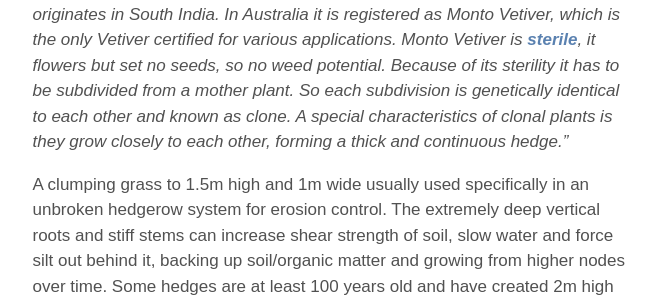
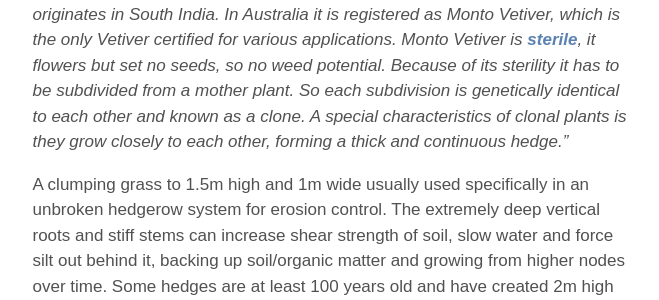
Before and after one commit to Tr33mo/tr33mo.github.io, a Jekyll site: the page built from why.md, in a window 1280 px wide and 900 px high, scrolled down 641 px. Shown: the part 230-530 px from the top of the window, without its empty margins (310-969 px from the left). Built offline with Jekyll 4.4.1, drawn with Linux system fonts in a browser that asks for light colours.

Commit message:
Update why.md

```diff
--- a/why.md
+++ b/why.md
@@ -15,7 +15,7 @@
 
 A quote from Dr. Paul Truong:
 
-*"Vetiver's full botanical name is Chrysopogon zizanioides Roberty L. Vetiver originates in South India. In Australia it is registered as Monto Vetiver, which is the only Vetiver certified for various applications. Monto Vetiver is [**sterile**](http://www.vetiver.org/AUS_weediness.pdf), it flowers but set no seeds, so no weed potential. Because of its sterility it has to be subdivided from a mother plant. So each subdivision is genetically identical to each other and known as clone. A special characteristics of clonal plants is they grow closely to each other, forming a thick and continuous hedge."*
+*"Vetiver's full botanical name is Chrysopogon zizanioides Roberty L. Vetiver originates in South India. In Australia it is registered as Monto Vetiver, which is the only Vetiver certified for various applications. Monto Vetiver is [**sterile**](http://www.vetiver.org/AUS_weediness.pdf), it flowers but set no seeds, so no weed potential. Because of its sterility it has to be subdivided from a mother plant. So each subdivision is genetically identical to each other and known as a clone. A special characteristics of clonal plants is they grow closely to each other, forming a thick and continuous hedge."*
 
 A clumping grass to 1.5m high and 1m wide usually used specifically in an unbroken hedgerow system for erosion control. The extremely deep vertical roots and stiff stems can increase shear strength of soil, slow water and force silt out behind it, backing up soil/organic matter and growing from higher nodes over time. Some hedges are at least 100 years old and have created 2m high terraces behind them.
 
```
